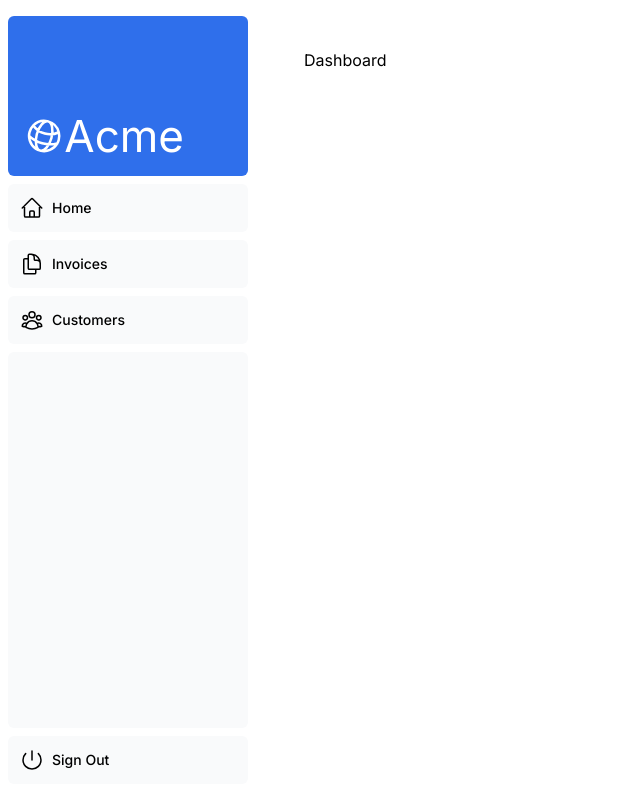
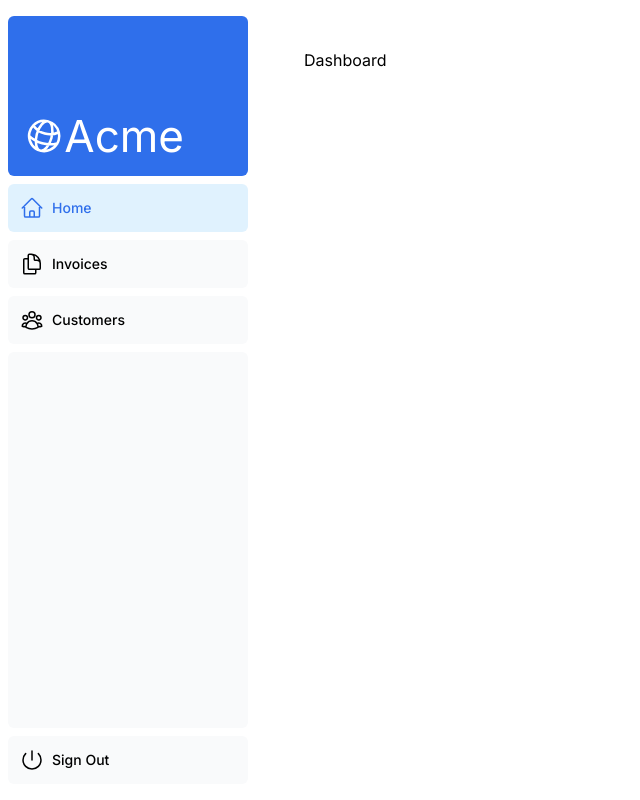
Before and after one commit to msamir-17/NextJs_Project, a Next.js app: page /dashboard in a window 1280 px wide. Shown: the whole page, without its empty margins (0-640 px from the left). Built offline with nearby package versions, Linux system fonts and the light colour scheme.

Commit message:
Database conected successfully

```diff
--- a/app/ui/dashboard/nav-links.tsx
+++ b/app/ui/dashboard/nav-links.tsx
@@ -1,8 +1,15 @@
+
+"use client"
+
 import {
   UserGroupIcon,
   HomeIcon,
   DocumentDuplicateIcon,
 } from '@heroicons/react/24/outline';
+
+import Link from 'next/link';
+import { usePathname } from 'next/navigation';
+import clsx from 'clsx'
 
 // Map of links to display in the side navigation.
 // Depending on the size of the application, this would be stored in a database.
@@ -17,19 +24,22 @@
 ];
 
 export default function NavLinks() {
+  const pathname = usePathname();
   return (
     <>
       {links.map((link) => {
         const LinkIcon = link.icon;
         return (
-          <a
+          <Link
             key={link.name}
             href={link.href}
-            className="flex h-[48px] grow items-center justify-center gap-2 rounded-md bg-gray-50 p-3 text-sm font-medium hover:bg-sky-100 hover:text-blue-600 md:flex-none md:justify-start md:p-2 md:px-3"
+            className={ clsx("flex h-[48px] grow items-center justify-center gap-2 rounded-md bg-gray-50 p-3 text-sm font-medium  hover:bg-sky-100 hover:text-blue-600 md:flex-none md:justify-start md:p-2 md:px-3" ,{
+              'bg-sky-100 text-blue-600': pathname === link.href
+            } ,) }
           >
             <LinkIcon className="w-6" />
             <p className="hidden md:block">{link.name}</p>
-          </a>
+          </Link>
         );
       })}
     </>
```
Also changed, not shown: app/dashboard/customers/page.tsx (renamed from app/dashboard/customer/page.tsx), app/dashboard/invoices/page.tsx (renamed from app/dashboard/Invoice/page.tsx), 1 other file (tests, documents, lock files or other folders).
